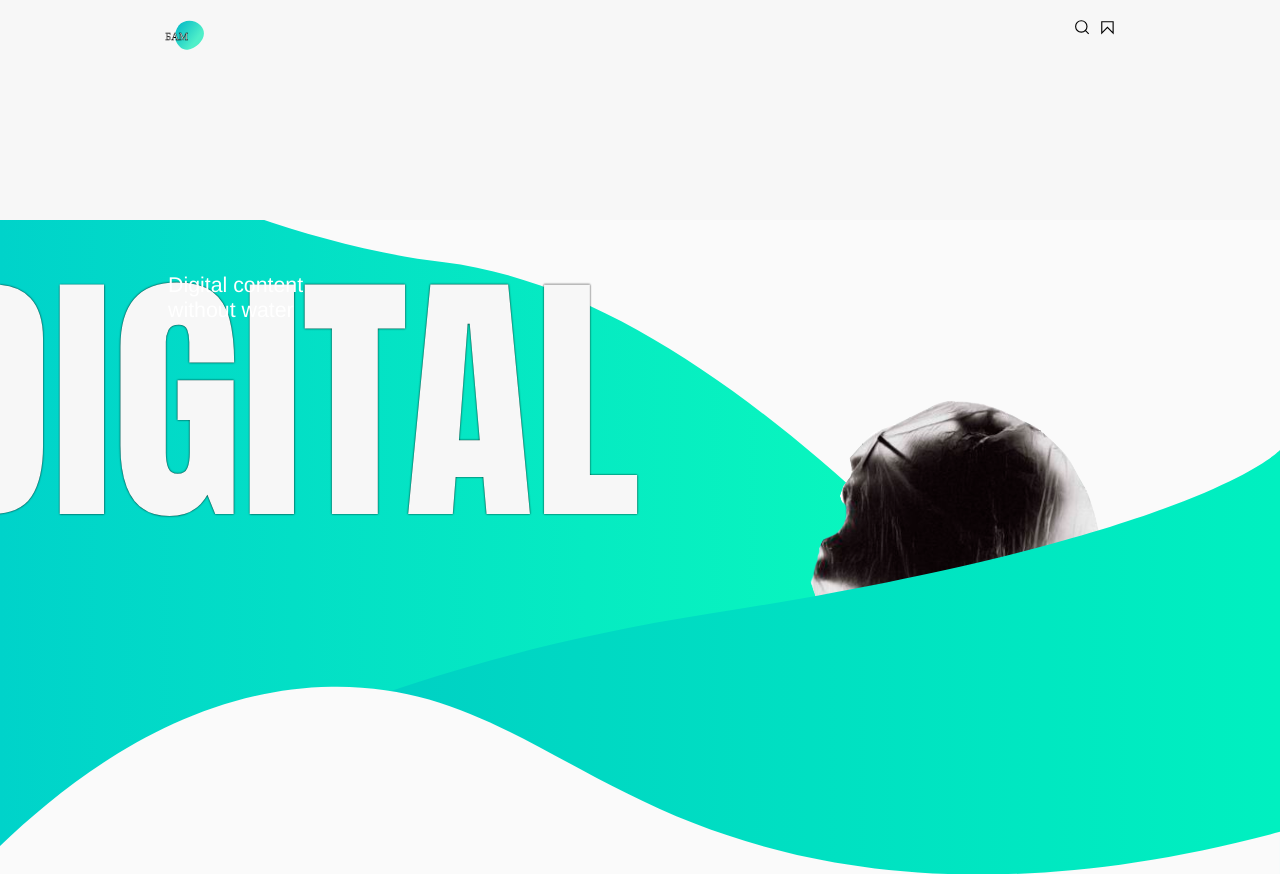
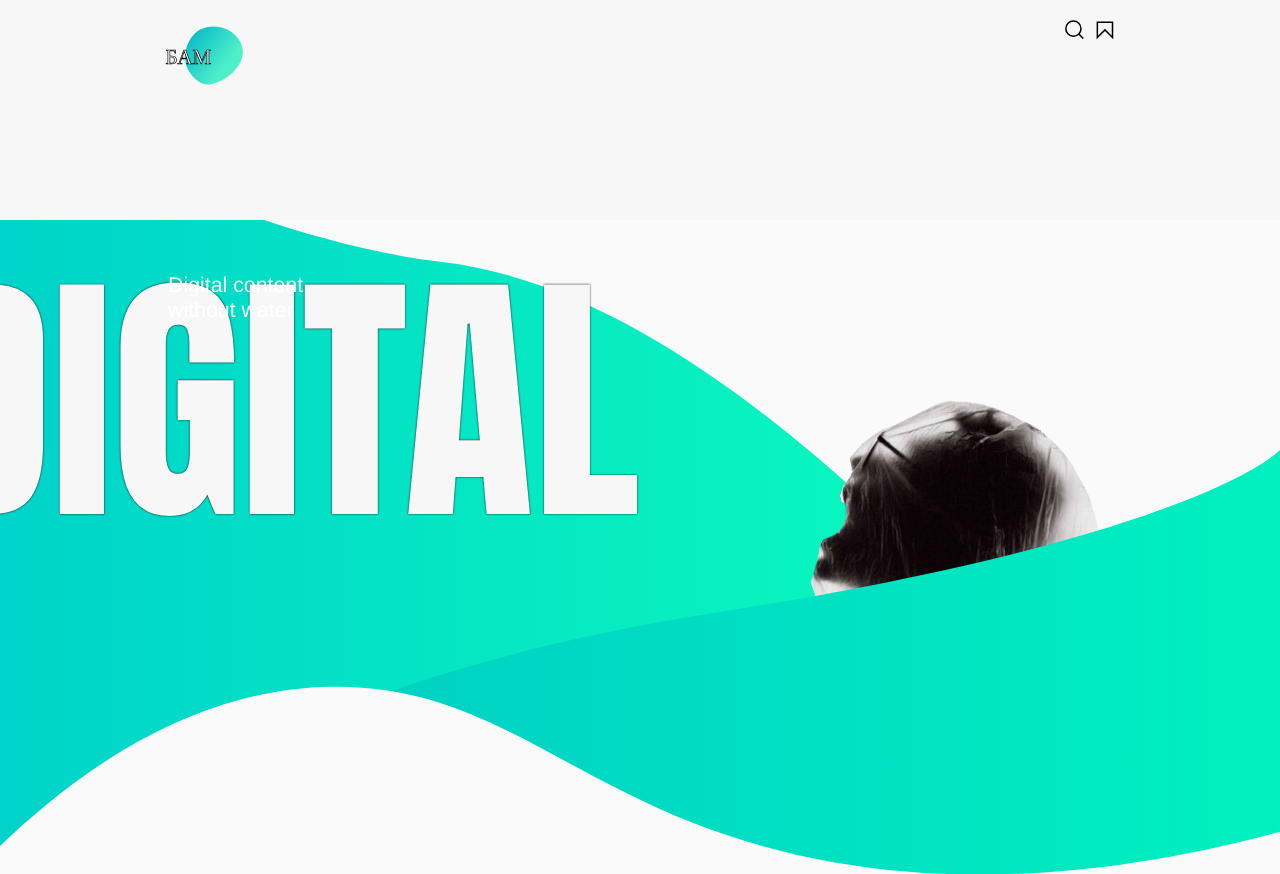
Before and after one commit to FominAO/Bounds-test, a website built with webpack: page src/index.html in a window 1280 px wide. Shown: the top 874 px of the page. Built offline with nearby package versions, Linux system fonts and the light colour scheme.

Commit message:
index responsive+ logo_size

```diff
--- a/src/sass/buisness.sass
+++ b/src/sass/buisness.sass
@@ -85,8 +85,8 @@ h3
   display: none
 
 #logo_svg
-  height: 40px
-  width: 40px
+  height: 80px
+  width: 80px
   cursor: pointer
 #AAA
   margin-top: 7%
@@ -94,8 +94,8 @@ h3
   width: 400px
   cursor: pointer
 #srch, #mark
-  height: 15px
-  width: 15px
+  height: 20px
+  width: 20px
   margin: 5px
   cursor: pointer
 #left_line
```
Also changed, not shown: dist/buisness.html (deleted), dist/css/app.css (deleted), dist/css/buisness.css (deleted), dist/img/comment.png (deleted), dist/img/like.png (deleted), dist/img/logo.png (deleted), dist/img/view.png (deleted), dist/index.html (deleted), dist/js/app.js (deleted), dist/js/buisness.js (deleted).
